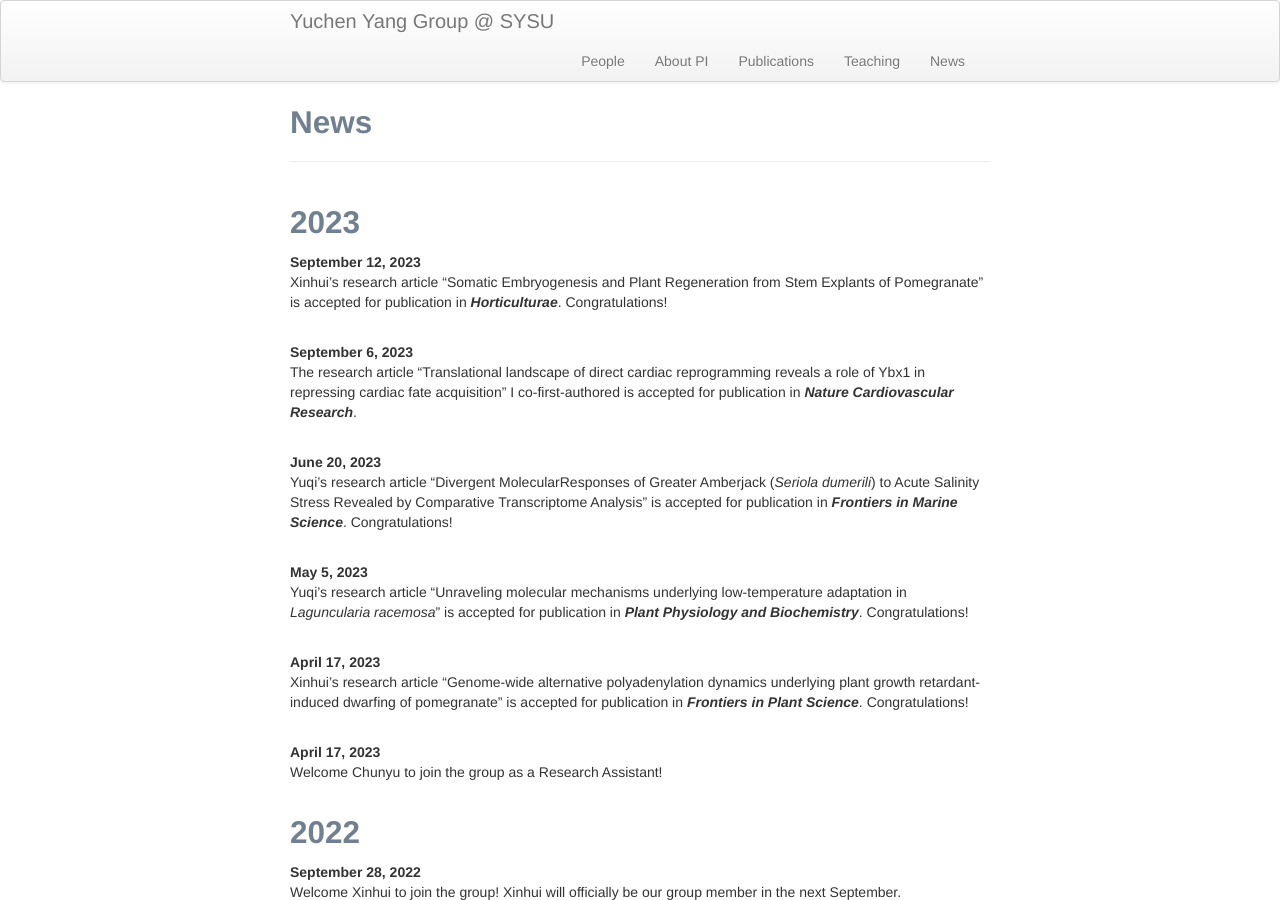
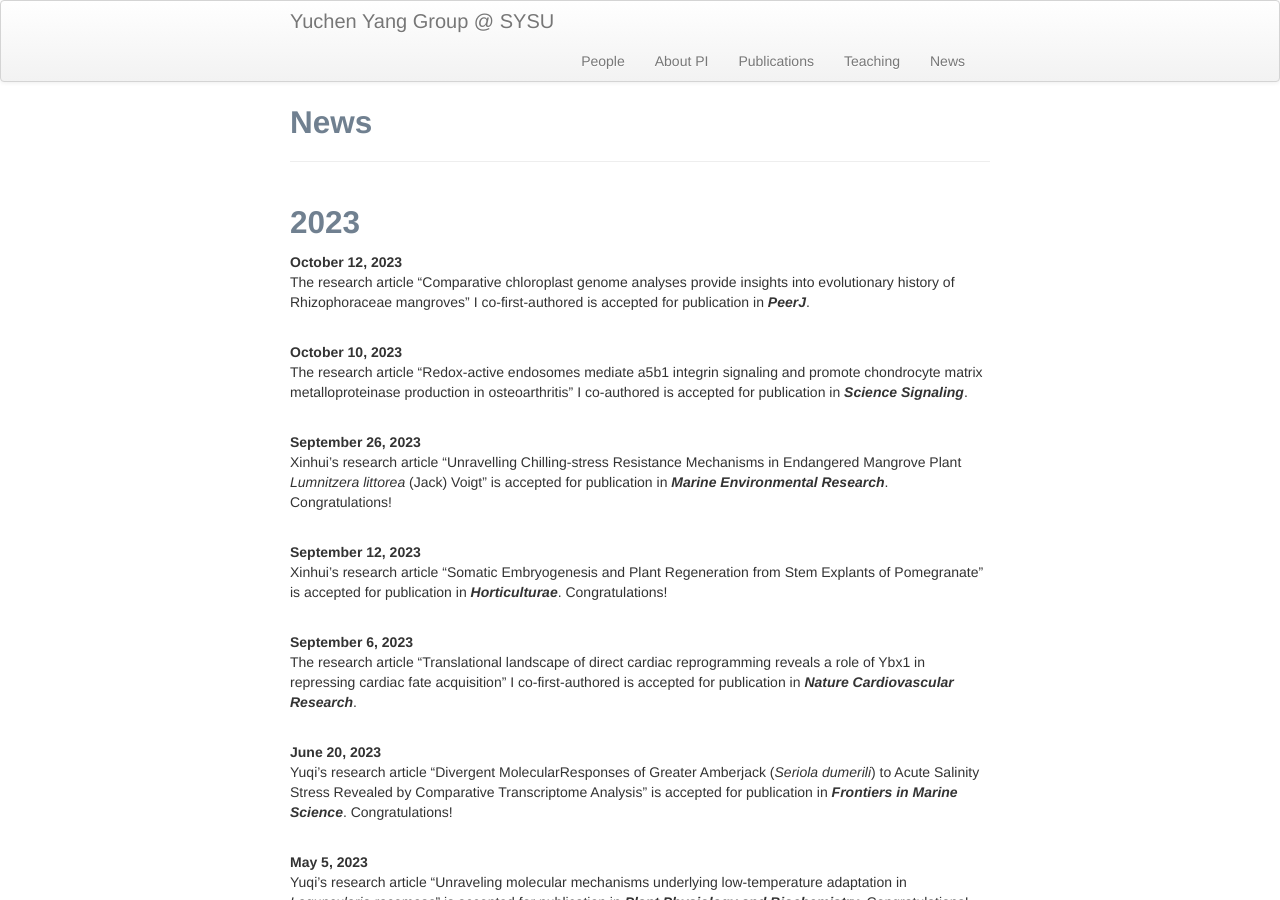
Before and after one commit to yuchenyanggroup/yuchenyanggroup.github.io, a Jekyll site: the page built from pages/News.md, in a window 1280 px wide and 900 px high. Built offline with Jekyll 4.4.1, drawn with Linux system fonts in a browser that asks for light colours.

Commit message:
Update News.md

```diff
--- a/pages/News.md
+++ b/pages/News.md
@@ -3,6 +3,18 @@ layout: page
 title: News
 ---
 ## 2023
+<b>October 12, 2023</b><br/>
+The research article "Comparative chloroplast genome analyses provide insights into evolutionary history of Rhizophoraceae mangroves" I co-first-authored is accepted for publication in ***PeerJ***. <br/>
+<br/>
+
+<b>October 10, 2023</b><br/>
+The research article "Redox-active endosomes mediate a5b1 integrin signaling and promote chondrocyte matrix metalloproteinase production in osteoarthritis" I co-authored is accepted for publication in ***Science Signaling***. <br/>
+<br/>
+
+<b>September 26, 2023</b><br/>
+Xinhui's research article "Unravelling Chilling-stress Resistance Mechanisms in Endangered Mangrove Plant *Lumnitzera littorea* (Jack) Voigt" is accepted for publication in ***Marine Environmental Research***. Congratulations!<br/>
+<br/>
+
 <b>September 12, 2023</b><br/>
 Xinhui's research article "Somatic Embryogenesis and Plant Regeneration from Stem Explants of Pomegranate" is accepted for publication in ***Horticulturae***. Congratulations!<br/>
 <br/>
```
